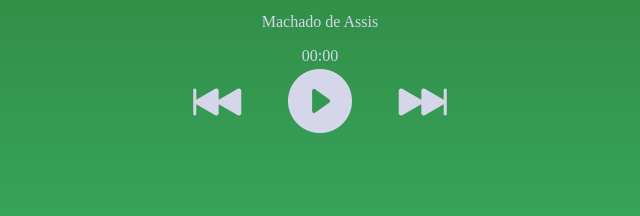
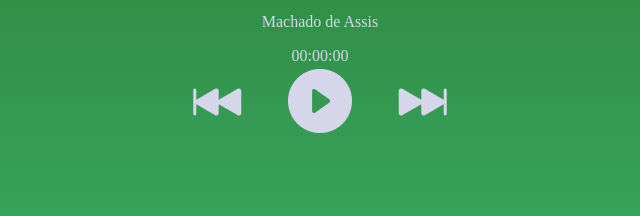
Before and after one commit to lisarb-saraiva/Audiobook---Dom-Casmurro, a plain HTML site: page index.html in a window 1280 px wide. Shown: the part 506-722 px from the top of the page, 320-960 px from the left. Drawn offline with nearby package versions, Linux system fonts and the light colour scheme.

Commit message:
Update index.html

```diff
--- a/index.html
+++ b/index.html
@@ -17,7 +17,7 @@
                      <p id="capitulo">Capitulo 1</p>
                     <p id="autor">Machado de Assis</p>
                 </div>
-                <span id="tempo-atual">00:00</span>
+                <span id="tempo-atual">00:00:00</span>
                 <div id="barra-progresso"></div>
                 <audio id="audio-capitulo" src="./books/dom-casmurro/1.mp3"></audio>
                 <div id="container-botoes">
```
